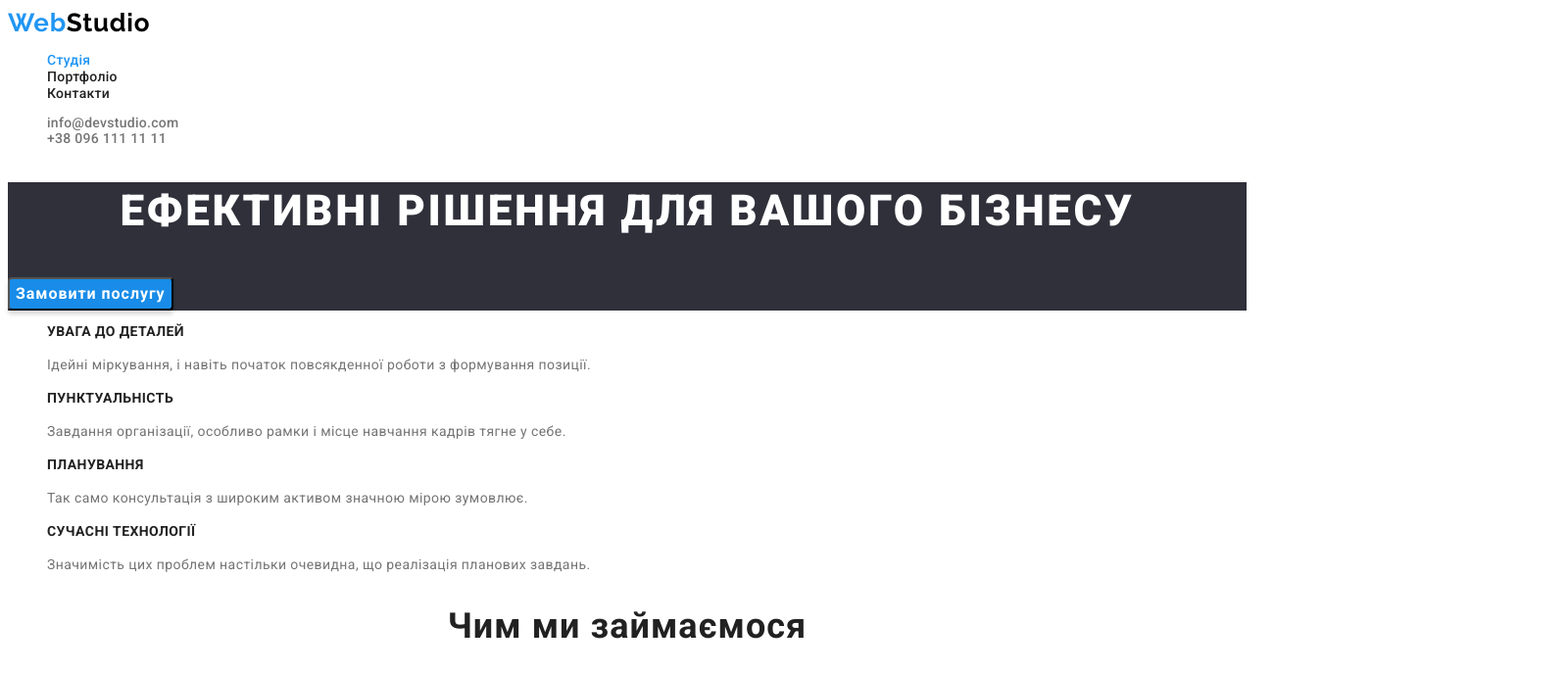
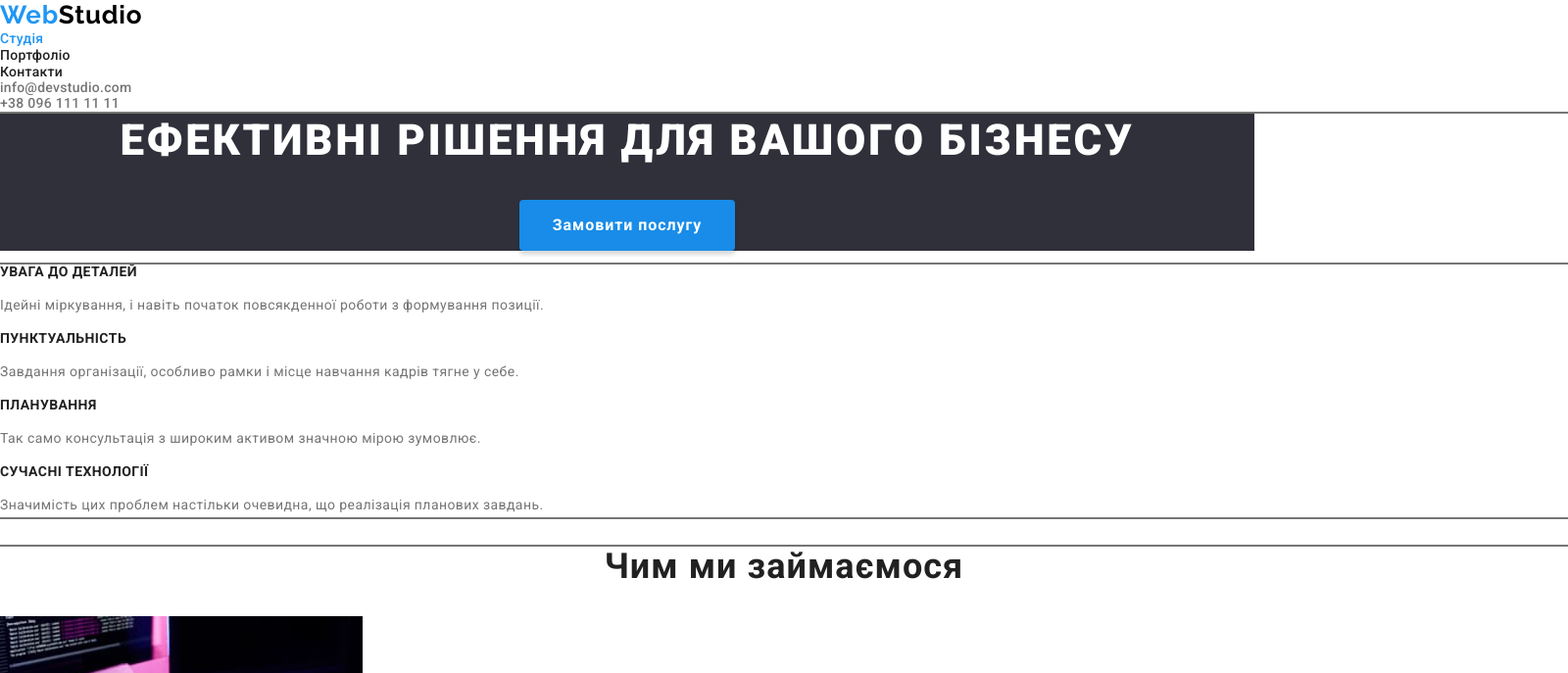
Before and after one commit to Shevochka/goit-markup-hw-03, a plain HTML site: page index.html in a window 1280 px wide. Shown: the top 687 px of the page at 98% size, 1600 px wide, since content can reach past the window. Drawn offline with nearby package versions, Linux system fonts and the light colour scheme.

Commit message:
containers

```diff
--- a/css/styles.css
+++ b/css/styles.css
@@ -40,7 +40,18 @@
   src: url(../fonts/Raleway/Raleway-VariableFont_wght.ttf);
 }
 
+html {
+  box-sizing: border-box;
+}
+
+*,
+*::before,
+*::after {
+  box-sizing: inherit;
+}
+
 body {
+  margin: 0;
   font-family: 'Roboto', sans-serif;
   color: var(--primary-text-color);
   background-color: var(--white-primary-color);
@@ -61,11 +72,21 @@ body {
 }
 
 .list {
+  padding: 0;
+  margin: 0;
   list-style: none;
 }
 .link {
   text-decoration: none;
 }
+
+.container{
+  margin-left: auto;
+  margin-right: auto;
+  width: 1600px;
+  outline: 2px solid;
+}
+
 /* -------------------Header Site Nav------------------------ */
 .logo {
   color: var(--accent-color);
@@ -78,7 +99,6 @@ body {
 .logo__header {
   color: var(--logo-black-color);
 }
-
 
 .header-nav .link.current {
   color: var(--accent-color);
@@ -124,14 +144,17 @@ body {
 /* -------------------Effective Solutions-------------------- */
 .hero {
   background-color: var(--background-color-footer);
+  text-align: center;
 }
 .hero__title {
   font-weight: 900;
   font-size: 44px;
   line-height: 1.36;
-  text-align: center;
+
   letter-spacing: 0.06em;
   text-transform: uppercase;
+  margin-top: 0px;
+  margin-bottom: 30px;
   color: var(--white-primary-color);
 }
 
@@ -146,9 +169,14 @@ body {
   letter-spacing: 0.06em;
   box-shadow: 0px 4px 4px rgba(0, 0, 0, 0.15);
   border-radius: 4px;
+  padding: 10px 32px;
+  min-width: 216px;
   color: var(--white-primary-color);
   background-color: var(--background-btn-color);
+  border-color: transparent;
   cursor: pointer;
+  display: inline-block;
+  /* Проба inline-block */
 }
 
 /* ---------------------------Features--------------------------- */
@@ -212,7 +240,7 @@ body {
 .footer {
   background-color: var(--background-color-footer);
 }
-.logo__footer{
+.logo__footer {
   color: var(--white-primary-color);
 }
 .footer-address {
@@ -249,6 +277,7 @@ body {
 
 /* _____________________________________Menu BUTTONS Portfolio_________________________ */
 .menu-list__btn {
+  display: inline-block;
   font-family: inherit;
   font-weight: 500;
   font-size: 16px;
@@ -256,14 +285,19 @@ body {
   text-align: center;
   letter-spacing: 0.03em;
   border-radius: 4px;
+  padding: 6px 22px;
+  min-width: 73px;
   color: var(--title-text-color);
   background-color: var(--background-color-team);
+  border-color: transparent;
   cursor: pointer;
 }
 .menu-list__btn:hover,
 .menu-list__btn:focus {
   background-color: var(--accent-color);
   color: var(--white-primary-color);
+  box-shadow: 0px 3px 1px rgba(0, 0, 0, 0.1), 0px 1px 2px rgba(0, 0, 0, 0.08),
+    0px 2px 2px rgba(0, 0, 0, 0.12);
 }
 /* ----------------Portfolio Project List Portfolio--------------------- */
 .project-list .list {
--- a/index.html
+++ b/index.html
@@ -11,6 +11,8 @@
     <link
         href="https://fonts.googleapis.com/css2?family=Raleway:wght@700&family=Roboto:wght@400;500;700;900&display=swap"
         rel="stylesheet">
+    <link rel="stylesheet"
+        href="https://cdnjs.cloudflare.com/ajax/libs/modern-normalize/1.1.0/modern-normalize.min.css">
     <link rel="stylesheet" href="./css/styles.css" />
 </head>
 
@@ -19,6 +21,7 @@
     <!-- Header -->
 
     <header class="header">
+        <div class="container">
             <a href="./index.html" class="logo link">Web<span class="logo__header">Studio</span></a>
             <nav>
                 <ul class="header-nav list ">
@@ -31,6 +34,7 @@
                 <li><a class="header-info__mail link" href="mailto:info@devstudio.com">info@devstudio.com</a></li>
                 <li><a class="header-info__tel link" href="tel:+380961111111">+38 096 111 11 11</a></li>
             </ul>
+        </div>
     </header>
     <main>
 
@@ -38,14 +42,16 @@
 
         <section class="hero">
             <h1 class="hero__title">Ефективні рішення для вашого бізнесу</h1>
-
             <button type="button" class="hero-btn ">Замовити послугу</button>
         </section>
 
         <!-- Features -->
 
         <section class="features">
+
+            <div class="container">
                 <h2 class="visually-hidden">Переваги</h2>
+
                 <ul class="features-list list">
                     <li>
                         <h3 class="features__title">Увага до деталей</h3>
@@ -54,7 +60,8 @@
                     </li>
                     <li>
                         <h3 class="features__title">Пунктуальність</h3>
-                    <p class="features__item">Завдання організації, особливо рамки і місце навчання кадрів тягне у себе.
+                        <p class="features__item">Завдання організації, особливо рамки і місце навчання кадрів тягне у
+                            себе.
                         </p>
                     </li>
                     <li>
@@ -63,12 +70,14 @@
                     </li>
                     <li>
                         <h3 class="features__title">Сучасні технології</h3>
-                    <p class="features__item">Значимість цих проблем настільки очевидна, що реалізація планових завдань.
+                        <p class="features__item">Значимість цих проблем настільки очевидна, що реалізація планових
+                            завдань.
                         </p>
                     </li>
                 </ul>
-
+            </div>
             <section class="occupation">
+                <div class="container">
                     <h2 class="occupation__title">Чим ми займаємося</h2>
                     <ul class="occupation-list list">
                         <li>
@@ -81,12 +90,16 @@
                             <img src="./images/ocuoation_3.jpg" alt="Чим ми займаємось" width="370" height="294" />
                         </li>
                     </ul>
+                </div>
+
             </section>
+
         </section>
 
         <!-- Our Team -->
 
         <section class="team">
+            <div class="container">
                 <h2 class="team__title">Наша команда</h2>
                 <ul class="staff-list list">
                     <li>
@@ -110,23 +123,28 @@
                         <p class="staff-list__position" lang="en">UI Designer</p>
                     </li>
                 </ul>
+            </div>
+
         </section>
     </main>
     <!-- Footer -->
     <footer class="footer">
+        <div class="container">
             <a class="logo link" href="./index.html">Web<span class="logo__footer">Studio</span></a>
 
             <address class="footer-address">
                 <ul class="footer-list list">
                     <li>
-                    <a class="footer-list__location link" href="https://goo.gl/maps/L9FCUz4yAtYqn3eW6" target="_blank"
-                        rel="noopener nofollow">м. Київ,
+                        <a class="footer-list__location link" href="https://goo.gl/maps/L9FCUz4yAtYqn3eW6"
+                            target="_blank" rel="noopener nofollow">м. Київ,
                             пр-т Лесі Українки, 26</a>
                     </li>
                     <li><a class="footer-list__mail link" href="mailto:info@devstudio.com">info@devstudio.com</a></li>
                     <li><a class="footer-list__tel link" href="tel:+380961111111">+38 096 111 11 11</a></li>
 
                 </ul>
+        </div>
+
         </address>
 
     </footer>
```
Also changed, not shown: portfolio.html (+4 -2 lines). Lines whose indentation alone changed are shown as unchanged.
